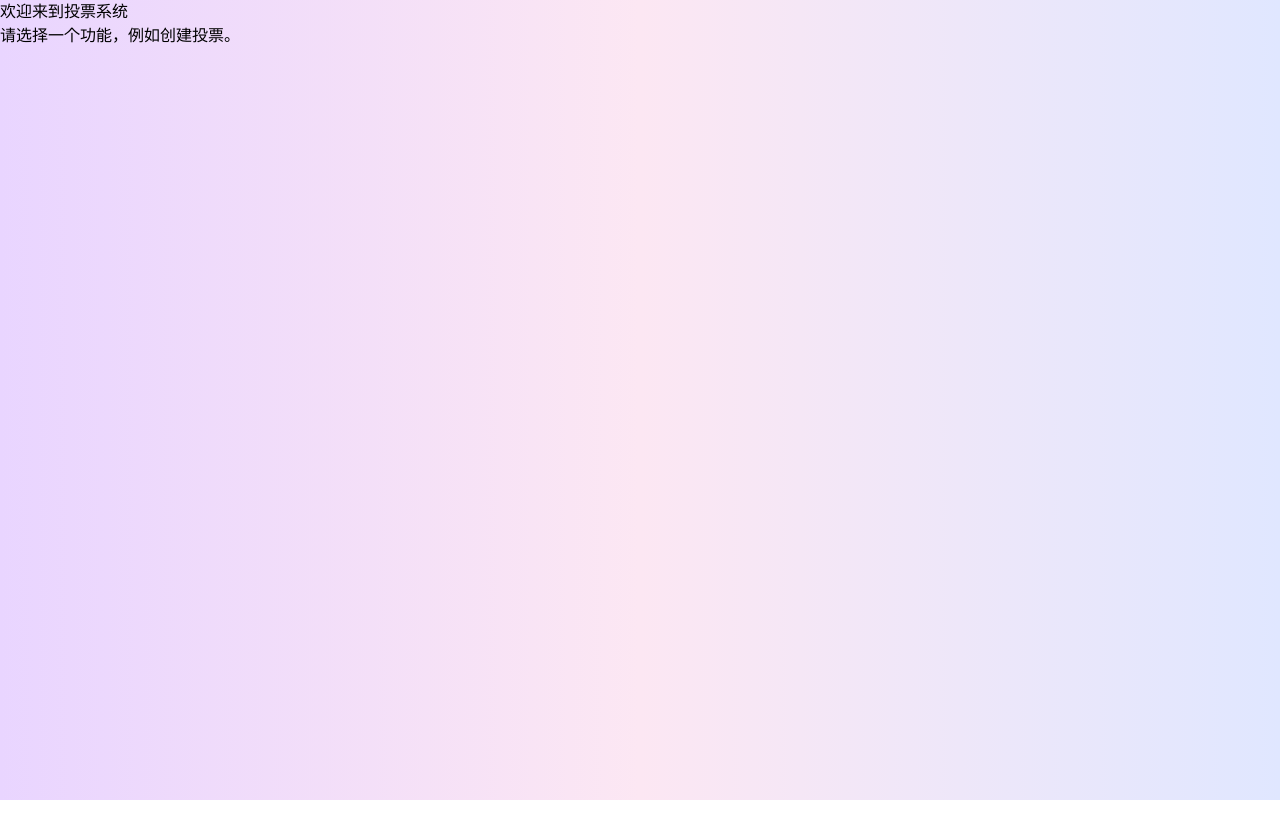
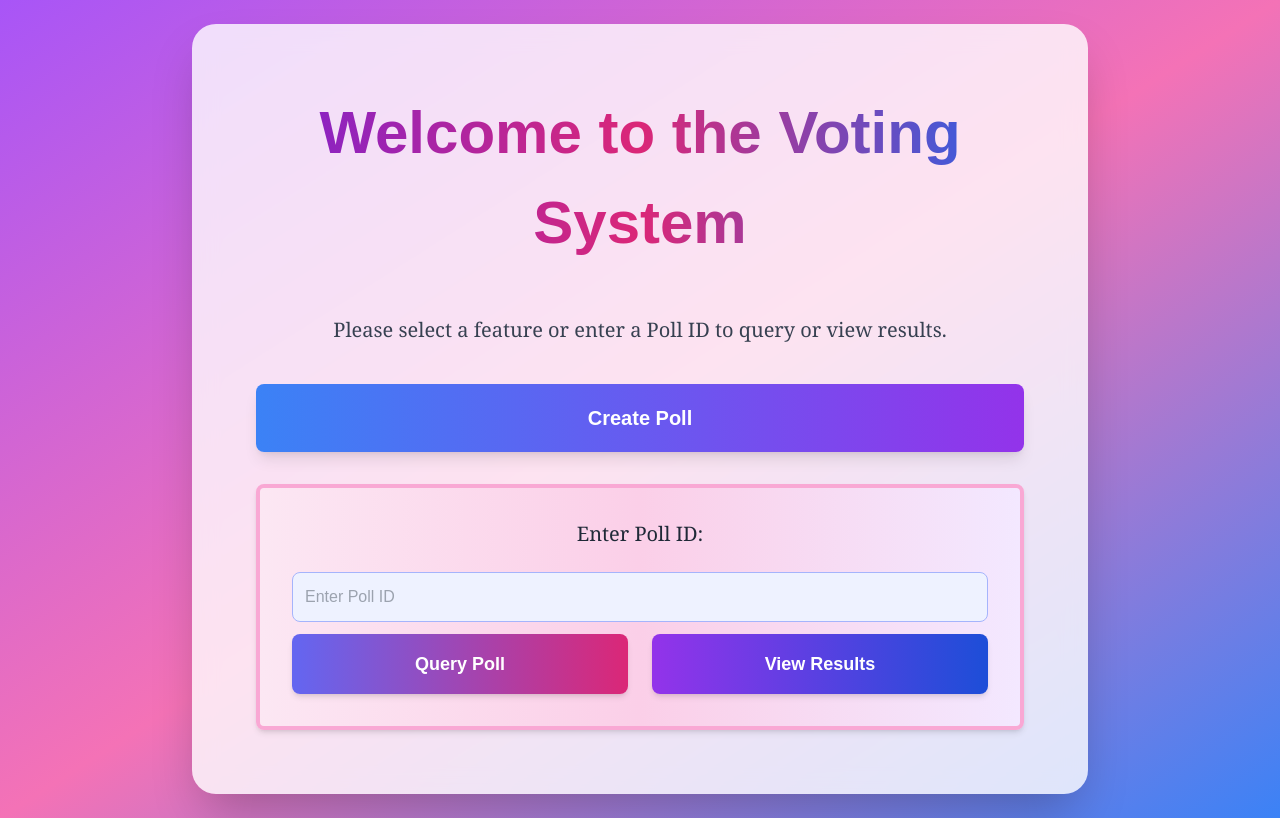
Before and after one commit to stephen326/comp3421project, a React (Create React App) app in the folder frontend/: page / in a window 1280 px wide. Built offline with nearby package versions, Linux system fonts and the light colour scheme; no server answers.

Commit message:
Enhance CreatePoll and Home components with improved navigation and styling; add Poll ID input handling and feedback messages.

```diff
--- a/frontend/src/components/CreatePoll.js
+++ b/frontend/src/components/CreatePoll.js
@@ -192,16 +192,14 @@ const CreatePoll = () => {
           Submit
         </button>
       </div>
-    </div>
-  </div>
-            {message && <p className="create-poll-message">{message}</p>}
+      {message && <p className="create-poll-message text-center text-lg font-semibold text-green-700 mt-4">{message}</p>}
       {queryLink && resultLink && (
-                <div className="create-poll-links">
-                    <p>
-                    You can fill out the form at this link: <a href={queryLink} target="_blank" rel="noopener noreferrer">{queryLink}</a>
+        <div className="create-poll-links mt-6 bg-purple-50 p-4 rounded-lg shadow-md border border-purple-300">
+          <p className="text-center text-indigo-700 font-medium">
+            You can fill out the form at this link: <a href={queryLink} target="_blank" rel="noopener noreferrer" className="text-blue-600 underline">{queryLink}</a>
           </p>
           <button
-                        className="result-button"
+            className="result-button bg-gradient-to-r from-purple-600 to-indigo-700 text-white py-3 px-6 rounded-lg shadow-md mt-4 hover:from-purple-700 hover:to-indigo-800 transition duration-200"
             onClick={() => (window.location.href = resultLink)}
           >
             View Results
@@ -209,6 +207,8 @@ const CreatePoll = () => {
         </div>
       )}
     </div>
+  </div >
+        </div>
     );
 };
 
--- a/frontend/src/components/Home.js
+++ b/frontend/src/components/Home.js
@@ -1,10 +1,62 @@
-import React from 'react';
+import React, { useState } from 'react';
+import { Link, useNavigate } from 'react-router-dom';
 
 const Home = () => {
+    const [pollId, setPollId] = useState('');
+    const navigate = useNavigate();
+
+    const handleNavigate = (path) => {
+        if (!pollId) {
+            alert('Please enter a Poll ID!');
+            return;
+        }
+        navigate(`${path}/${pollId}`);
+    };
+
     return (
-        <div>
-            <h1>欢迎来到投票系统</h1>
-            <p>请选择一个功能，例如创建投票。</p>
+        <div className="bg-gradient-to-br from-purple-500 via-pink-400 to-blue-500 min-h-screen flex items-center justify-center p-6">
+            <div className="bg-white/80 backdrop-blur-md p-16 rounded-3xl shadow-2xl max-w-4xl w-full">
+                <h1 className="text-5xl sm:text-6xl font-extrabold text-center text-transparent bg-clip-text bg-gradient-to-r from-purple-700 via-pink-600 to-blue-600 mb-10 sm:mb-12 leading-tight sm:leading-normal">
+                    Welcome to the Voting System
+                </h1>
+                <p className="text-lg sm:text-xl text-center text-gray-700 font-serif mb-8 sm:mb-10">
+                    Please select a feature or enter a Poll ID to query or view results.
+                </p>
+                <div className="space-y-6 sm:space-y-8">
+                    <Link
+                        to="/create-poll"
+                        className="block text-center bg-gradient-to-r from-blue-500 to-purple-600 text-white py-4 sm:py-5 px-8 sm:px-10 rounded-lg shadow-lg hover:from-blue-600 hover:to-purple-700 transition duration-200 text-lg sm:text-xl font-semibold"
+                    >
+                        Create Poll
+                    </Link>
+                    <div className="bg-gradient-to-r from-pink-100 via-pink-200 to-purple-100 p-6 sm:p-8 rounded-lg shadow-md border-4 border-pink-300">
+                        <p className="text-lg sm:text-xl text-center text-gray-800 font-serif mb-4 sm:mb-6 font-medium">
+                            Enter Poll ID:
+                        </p>
+                        <input
+                            type="text"
+                            value={pollId}
+                            onChange={(e) => setPollId(e.target.value)}
+                            placeholder="Enter Poll ID"
+                            className="w-full p-3 sm:p-4 rounded-lg border border-purple-300 focus:outline-none focus:ring-2 focus:ring-pink-400 bg-white text-gray-800 mb-6 sm:mb-8"
+                        />
+                        <div className="flex flex-col sm:flex-row gap-4 sm:gap-6">
+                            <button
+                                onClick={() => handleNavigate('/query-page')}
+                                className="flex-1 bg-gradient-to-r from-indigo-500 to-pink-600 text-white py-3 sm:py-4 rounded-lg shadow-md hover:from-indigo-600 hover:to-pink-700 transition duration-200 text-base sm:text-lg font-semibold"
+                            >
+                                Query Poll
+                            </button>
+                            <button
+                                onClick={() => handleNavigate('/result-page')}
+                                className="flex-1 bg-gradient-to-r from-purple-600 to-blue-700 text-white py-3 sm:py-4 rounded-lg shadow-md hover:from-purple-700 hover:to-blue-800 transition duration-200 text-base sm:text-lg font-semibold"
+                            >
+                                View Results
+                            </button>
+                        </div>
+                    </div>
+                </div>
+            </div>
         </div>
     );
 };
--- a/frontend/src/styles/createpoll.css
+++ b/frontend/src/styles/createpoll.css
@@ -6,7 +6,7 @@ body {
     margin: 0;
     justify-content: center;
     align-items: center;
-  }
+}
 
 /* Container for the entire form */
 .create-poll-container {
@@ -83,7 +83,7 @@ input[type="text"] {
 
 /* Message when there’s feedback or validation error */
 .create-poll-message {
-    @apply text-center text-red-600 font-semibold mt-4;
+    @apply text-lg font-semibold text-purple-700 mt-4 p-4 border border-purple-300 rounded-lg bg-purple-50 shadow-md text-center;
 }
 
 /* Focus state for inputs */
@@ -101,6 +101,19 @@ button:hover {
     background-color: #6A67CE; /* Strong purple color for submit button */
 }
 
+/* Message and Links Section Styling */
+.create-poll-links {
+    @apply mt-6 text-center p-4 border border-purple-300 rounded-lg bg-purple-50 shadow-md;
+}
+
+.create-poll-links a {
+    @apply text-purple-600 font-semibold hover:text-purple-800 transition duration-300 underline;
+}
+
+.create-poll-links button {
+    @apply bg-gradient-to-r from-purple-600 to-indigo-700 text-white py-3 px-6 rounded-lg shadow-md mt-4 hover:from-purple-700 hover:to-indigo-800 transition duration-200;
+}
+
 /* Responsive Design for smaller screens */
 @media (max-width: 640px) {
     .create-poll-container {
```
Lines whose indentation alone changed are shown as unchanged.
